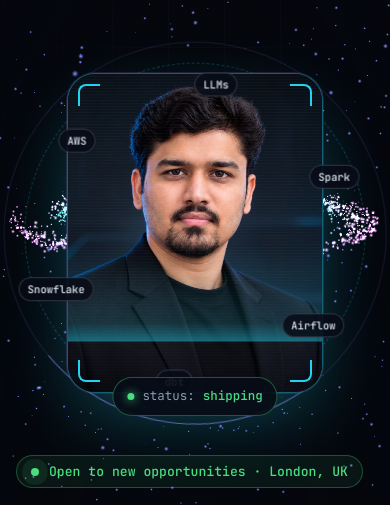
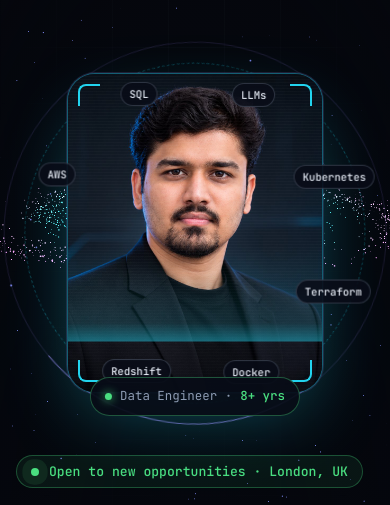
Before and after one commit to akashyanpure/portfolio, a plain HTML site: page site/index.html in a window 390 px wide. Shown: the part 65-570 px from the top of the page. Drawn offline with nearby package versions, Linux system fonts and the light colour scheme; animation ran at ten frames a second.

Commit message:
8+ years, single-ring tech rotation on phones, crisper mobile shapes, chapter scroll snapping
- Update experience to 8+ years (badge, stats counter, meta description)
- Badge reads 'Data Engineer · 8+ yrs'; 14 tech names in two counter-rotating rings
- Phones: one ring whose chips cycle through all 14 names
- Particle size scales with screen; fewer dots on phones so shapes stay crisp
- Story snaps to fully-formed chapters; no blurred mid-states; JS smooth anchor scrolling

Co-Authored-By: Claude Opus 5.5 <noreply@anthropic.com>

```diff
--- a/site/css/style.css
+++ b/site/css/style.css
@@ -218,6 +218,8 @@ b, strong { color: #fff; font-weight: 600; }
   font: 500 .74rem var(--font-mono); padding: 6px 11px; border-radius: 999px; white-space: nowrap;
   background: rgba(8, 12, 23, .88); border: 1px solid var(--line-strong); color: var(--text);
 }
+.orbit__chip { transition: opacity .38s ease; }
+.orbit__chip.is-swap { opacity: 0; }
 @keyframes orbit { to { transform: rotate(360deg); } }
 @keyframes counter {
   from { transform: rotate(var(--a)) translateY(var(--r)) rotate(calc(-1 * var(--a))) rotate(0deg); }
@@ -230,6 +232,10 @@ b, strong { color: #fff; font-weight: 600; }
   background: rgba(8,12,23,.92); border: 1px solid rgba(74,222,128,.35); color: var(--muted);
 }
 .holo__badge b { color: var(--green); font-weight: 500; }
+.orbit--outer { --r: -270px; animation: orbit 56s linear infinite reverse; }
+.orbit--outer .orbit__chip { animation: counter 56s linear infinite reverse; font-size: .68rem; padding: 5px 10px; color: var(--muted); border-color: rgba(167,139,250,.3); }
+@media (max-width: 1100px) { .orbit--outer { --r: -248px; } }
+@media (max-width: 560px) { .orbit--outer { display: none; } }
 @media (max-width: 960px) {
   .hero__inner { grid-template-columns: 1fr; }
   .hero__visual { order: -1; }
@@ -274,6 +280,7 @@ b, strong { color: #fff; font-weight: 600; }
 .section p, .section li, .section h2, .section h3 { text-shadow: 0 0 14px rgba(5,7,13,.9), 0 0 3px rgba(5,7,13,.8); }
 .chapter__body { text-shadow: 0 0 14px rgba(5,7,13,.9); }
 
+.gsap-on, .gsap-on body { scroll-behavior: auto; }
 /* GSAP drives entrances when available: neutralise the CSS fallback */
 .gsap-on .reveal { opacity: 1; transform: none; transition: none; }
 
--- a/site/index.html
+++ b/site/index.html
@@ -4,7 +4,7 @@
   <meta charset="utf-8" />
   <meta name="viewport" content="width=device-width, initial-scale=1, viewport-fit=cover" />
   <title>Akash Yanpure — Data Engineer · ML & GenAI Data Platforms</title>
-  <meta name="description" content="Akash Yanpure — London-based Data Engineer with 7+ years building real-time, near-real-time and batch data platforms on AWS, Snowflake, Spark, Airflow and dbt for analytics, machine learning and GenAI." />
+  <meta name="description" content="Akash Yanpure — London-based Data Engineer with 8+ years building real-time, near-real-time and batch data platforms on AWS, Snowflake, Spark, Airflow and dbt for analytics, machine learning and GenAI." />
   <meta name="author" content="Akash Yanpure" />
   <meta name="theme-color" content="#05070d" />
   <link rel="canonical" href="https://www.akashyanpure.com/" />
@@ -108,21 +108,31 @@
               <div class="holo__corner holo__corner--br"></div>
             </div>
             <div class="orbit" aria-hidden="true">
-              <span class="orbit__chip" style="--a:0deg">Spark</span>
-              <span class="orbit__chip" style="--a:60deg">Airflow</span>
-              <span class="orbit__chip" style="--a:120deg">dbt</span>
+              <span class="orbit__chip" style="--a:0deg">Python</span>
+              <span class="orbit__chip" style="--a:45deg">Spark</span>
+              <span class="orbit__chip" style="--a:90deg">Airflow</span>
+              <span class="orbit__chip" style="--a:135deg">dbt</span>
               <span class="orbit__chip" style="--a:180deg">Snowflake</span>
-              <span class="orbit__chip" style="--a:240deg">AWS</span>
-              <span class="orbit__chip" style="--a:300deg">LLMs</span>
+              <span class="orbit__chip" style="--a:225deg">AWS</span>
+              <span class="orbit__chip" style="--a:270deg">SQL</span>
+              <span class="orbit__chip" style="--a:315deg">LLMs</span>
             </div>
-            <div class="holo__badge mono"><span class="status-dot"></span> status: <b>shipping</b></div>
+            <div class="orbit orbit--outer" aria-hidden="true">
+              <span class="orbit__chip" style="--a:30deg">Kubernetes</span>
+              <span class="orbit__chip" style="--a:90deg">Terraform</span>
+              <span class="orbit__chip" style="--a:150deg">Docker</span>
+              <span class="orbit__chip" style="--a:210deg">Redshift</span>
+              <span class="orbit__chip" style="--a:270deg">PostgreSQL</span>
+              <span class="orbit__chip" style="--a:330deg">TensorFlow</span>
+            </div>
+            <div class="holo__badge mono"><span class="status-dot"></span> Data Engineer · <b>8+ yrs</b></div>
           </div>
         </div>
       </div>
 
       <div class="container hero__stats">
         <dl class="stats">
-          <div class="stat"><dt><span class="count" data-to="7">0</span>+</dt><dd>years building data &amp; software systems</dd></div>
+          <div class="stat"><dt><span class="count" data-to="8">0</span>+</dt><dd>years building data &amp; software systems</dd></div>
           <div class="stat"><dt><span class="count" data-to="3">0</span></dt><dd>latency tiers in production: real-time, NRT &amp; batch</dd></div>
           <div class="stat"><dt>AWS<span class="plus">+</span>❄</dt><dd>AWS &amp; Snowflake certified</dd></div>
           <div class="stat"><dt>MSc</dt><dd>Data Science, Kingston University London</dd></div>
--- a/site/js/main.js
+++ b/site/js/main.js
@@ -268,6 +268,32 @@
   }, { threshold: 0.3 });
   tio.observe(term);
 
+  // phones show one ring: its chips take turns swapping to the outer-ring names,
+  // so every technology still appears around the photo
+  const mqSmall = matchMedia("(max-width: 560px)");
+  const innerChips = [...document.querySelectorAll(".orbit:not(.orbit--outer) .orbit__chip")];
+  const outerNames = [...document.querySelectorAll(".orbit--outer .orbit__chip")].map((c) => c.textContent);
+  const originalNames = innerChips.map((c) => c.textContent);
+  let swapTimer = 0;
+  function startSwap() {
+    clearInterval(swapTimer);
+    innerChips.forEach((c, i) => { c.textContent = originalNames[i]; c.classList.remove("is-swap"); });
+    if (!mqSmall.matches || reducedMotion || !innerChips.length) return;
+    const queue = outerNames.slice();
+    let tick = 0;
+    swapTimer = setInterval(() => {
+      const chip = innerChips[tick++ % innerChips.length];
+      chip.classList.add("is-swap");
+      setTimeout(() => {
+        queue.push(chip.textContent);
+        chip.textContent = queue.shift();
+        chip.classList.remove("is-swap");
+      }, 380);
+    }, 1300);
+  }
+  mqSmall.addEventListener("change", startSwap);
+  startSwap();
+
   // copy email
   const copyBtn = document.getElementById("copyEmail");
   copyBtn.addEventListener("click", async () => {
--- a/site/js/story.js
+++ b/site/js/story.js
@@ -27,7 +27,7 @@
 
   /* ---------- hero exit ---------- */
   gsap.to(".hero__inner", {
-    scale: 1.12, y: -80, opacity: 0, filter: "blur(6px)", ease: "none",
+    scale: 1.08, y: -80, opacity: 0, ease: "none",
     scrollTrigger: { trigger: ".hero", start: "top top", end: "bottom 15%", scrub: true },
   });
   gsap.to(".hero__stats", {
@@ -37,6 +37,7 @@
   ST.create({ trigger: ".hero", start: "top top", end: "bottom top", scrub: true, onUpdate: (s) => W.setZoom(-s.progress * 3.5) });
 
   /* ---------- chapters ---------- */
+  const holds = []; // {tl} per chapter, used to compute snap points
   document.querySelectorAll(".chapter").forEach((ch) => {
     const shape = +ch.dataset.shape;
     // morph into this chapter's shape while it scrolls into view
@@ -49,12 +50,61 @@
     const kicker = ch.querySelector(".chapter__kicker");
     const words = ch.querySelectorAll(".chapter__title > span");
     const rest = ch.querySelectorAll(".chapter__body, .chapter__chips");
-    gsap.timeline({ scrollTrigger: { trigger: ch, start: "top 75%", end: "bottom bottom", scrub: 0.5 } })
+    const tl = gsap.timeline({ scrollTrigger: { trigger: ch, start: "top 75%", end: "bottom bottom", scrub: 0.5 } });
+    holds.push(tl);
+    tl
       .from(kicker, { opacity: 0, y: 30, duration: 0.4 })
       .from(words, { opacity: 0, y: 110, z: -260, rotateX: -80, transformOrigin: "50% 100%", stagger: 0.18, duration: 0.6, ease: "power3.out" }, "<0.1")
       .from(rest, { opacity: 0, y: 50, stagger: 0.15, duration: 0.6 }, "-=0.3")
+      .addLabel("hold")
       .to({}, { duration: 1.0 })
-      .to(inner, { opacity: 0, y: -90, z: -120, rotateX: 14, filter: "blur(4px)", duration: 0.6, ease: "power2.in" });
+      .to(inner, { opacity: 0, y: -90, z: -120, rotateX: 14, duration: 0.6, ease: "power2.in" });
+  });
+
+  /* ---------- snap: never rest between chapters ----------
+     When scrolling stops anywhere from the hero to About, glide to the next
+     fully-formed chapter in the direction of travel (text crisp, shape built). */
+  let points = [0];
+  const story = ST.create({
+    start: 0,
+    end: () => document.getElementById("about").offsetTop,
+    onRefresh: (self) => {
+      const span = self.end - self.start || 1;
+      points = [0];
+      holds.forEach((tl) => {
+        const st = tl.scrollTrigger;
+        const frac = (tl.labels.hold + 0.35) / tl.duration();
+        points.push(Math.min(1, Math.max(0, (st.start + (st.end - st.start) * frac - self.start) / span)));
+      });
+      points.push(1);
+    },
+    snap: {
+      snapTo: (v, self) => {
+        const eps = 0.002;
+        if (self.direction > 0) return points.find((p) => p >= v - eps) ?? 1;
+        for (let i = points.length - 1; i >= 0; i--) if (points[i] <= v + eps) return points[i];
+        return 0;
+      },
+      duration: { min: 0.45, max: 1.0 },
+      delay: 0.06,
+      ease: "power2.inOut",
+      inertia: false,
+    },
+  });
+
+  // menu / CTA anchor links: smooth glide in JS (CSS smooth-scroll would fight the snap)
+  document.addEventListener("click", (e) => {
+    const a = e.target.closest('a[href^="#"]');
+    if (!a) return;
+    const id = a.getAttribute("href").slice(1);
+    const el = id ? document.getElementById(id) : document.body;
+    if (!el) return;
+    e.preventDefault();
+    const navH = document.getElementById("nav").offsetHeight;
+    let y = id === "top" || !id ? 0 : el.getBoundingClientRect().top + scrollY - navH + 1;
+    if (id === "story") y = points[1] * (story.end - story.start) + story.start;
+    window.scrollTo({ top: y, behavior: "smooth" });
+    history.replaceState(null, "", "#" + id);
   });
 
   /* ---------- leaving the story: world becomes an ambient ring ---------- */
--- a/site/js/world.js
+++ b/site/js/world.js
@@ -18,7 +18,7 @@
 
   const reduced = window.DE && window.DE.reducedMotion;
   const small = Math.min(innerWidth, innerHeight) < 700;
-  const N = small ? 4500 : 8000;
+  const N = small ? 3200 : 8000; // fewer, finer dots on phones so shapes stay crisp
   const TAU = Math.PI * 2;
 
   const scene = new THREE.Scene();
@@ -178,14 +178,14 @@
   geo.setAttribute("aRand", new THREE.BufferAttribute(rnd, 1));
 
   const uniforms = {
-    uTime: { value: 0 }, uSize: { value: small ? 4.3 : 4.1 }, uPR: { value: 1 },
+    uTime: { value: 0 }, uSize: { value: 4.1 }, uPR: { value: 1 }, uFit: { value: 1 },
     uOpacity: { value: 1 }, uPulse: { value: 0 },
   };
   const mat = new THREE.ShaderMaterial({
     uniforms, transparent: true, depthWrite: false, blending: THREE.AdditiveBlending,
     vertexShader: `
       attribute vec3 aColor; attribute float aRand;
-      uniform float uTime, uSize, uPR, uPulse;
+      uniform float uTime, uSize, uPR, uPulse, uFit;
       varying vec3 vColor; varying float vFade;
       void main(){
         vec4 mv = modelViewMatrix * vec4(position, 1.0);
@@ -193,7 +193,7 @@
         float tw = 0.78 + 0.22 * sin(uTime * 1.7 + aRand * 60.0);
         float wave = pow(max(0.0, sin(position.x * 0.8 - uTime * 2.6)), 8.0);
         float pulse = 1.0 + uPulse * 1.4 * wave;
-        gl_PointSize = uSize * uPR * (0.55 + aRand * 0.9) * tw * pulse * (12.0 / -mv.z);
+        gl_PointSize = uSize * uPR * uFit * (0.55 + aRand * 0.9) * tw * pulse * (12.0 / -mv.z);
         vColor = aColor * 1.45 * (1.0 + uPulse * 0.8 * wave);
         vFade = smoothstep(42.0, 6.0, -mv.z);
       }`,
@@ -266,7 +266,9 @@
     // framing
     const ca = cfg[a], cb = cfg[b], ts = smooth(t);
     const aspect = camera.aspect, wide = aspect > 1.05;
-    const fit = Math.max(0.42, Math.min(1, aspect / 1.55));
+    const fit = Math.max(0.5, Math.min(1, aspect / 1.55));
+    // dot size follows the shape scale, otherwise small screens turn shapes into blobs
+    uniforms.uFit.value = Math.max(0.52, Math.min(1, aspect / 1.2));
     const s = lerp(ca.s, cb.s, ts) * fit;
     group.scale.setScalar(s * (wide ? 1 : 1.0));
     const ox = lerp(ca.ox, cb.ox, ts);
```
